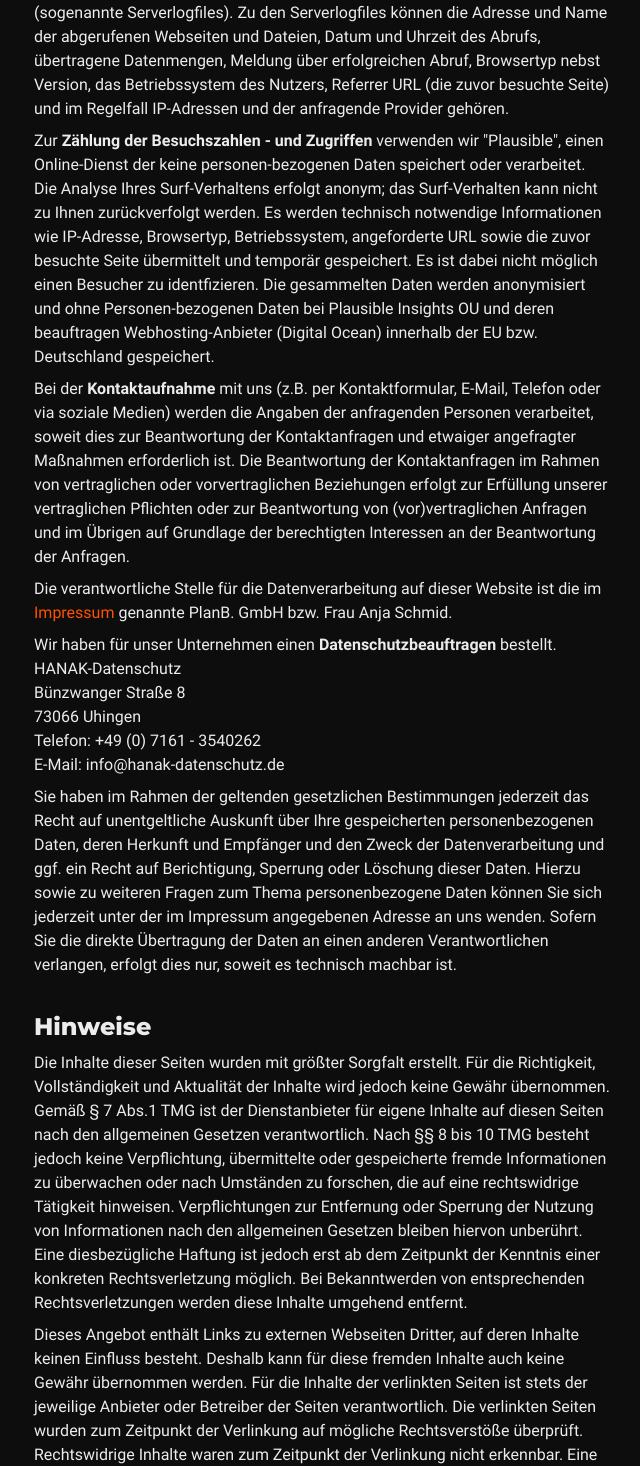
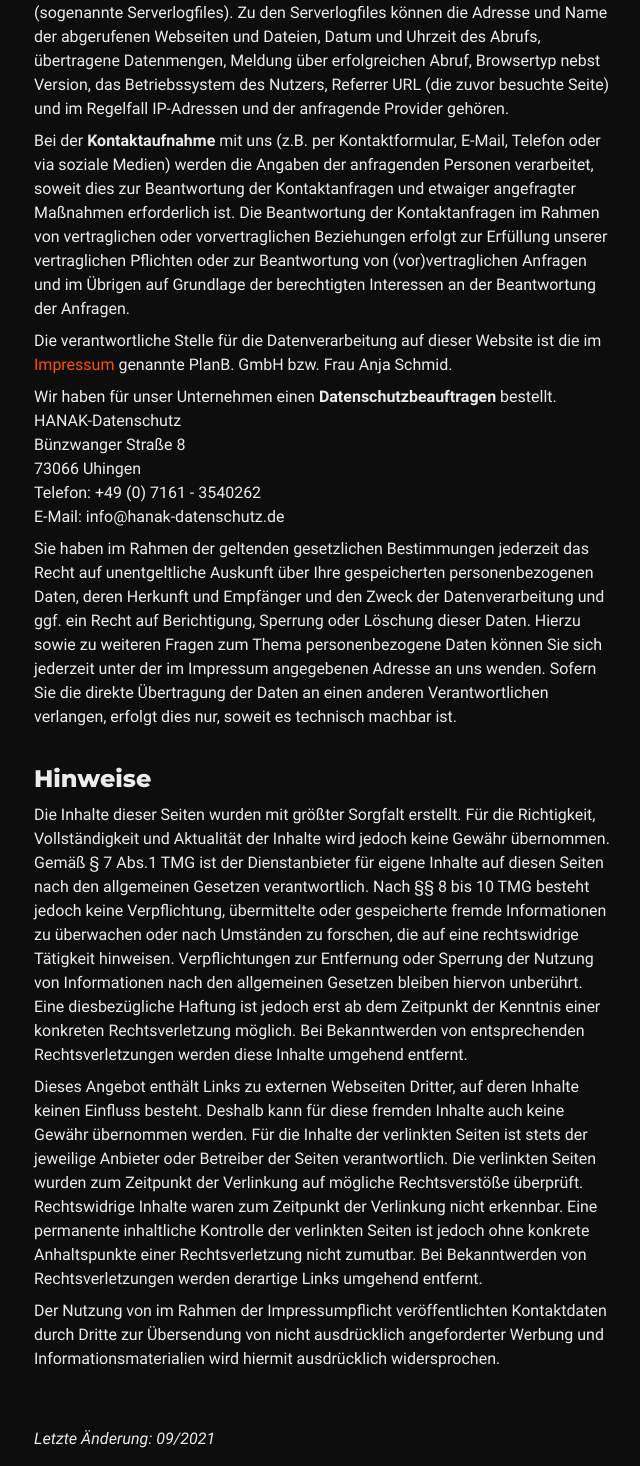
Before and after one commit to philippreiner/planb-nextjs, a Next.js app: page /datenschutz in a window 1280 px wide. Shown: the part 887-2353 px from the top of the page, without its empty margins (318-958 px from the left). Built offline with nearby package versions, Linux system fonts and the light colour scheme.

Commit message:
Datenschutz update

```diff
--- a/pages/datenschutz.js
+++ b/pages/datenschutz.js
@@ -47,7 +47,7 @@ export default function Home() {
         <p>
           Um dieses Onlineangebot sicher und effizient bereitstellen zu können,
           nehmen wir die Leistungen von einem oder mehreren <strong>Webhosting-Anbietern</strong>
-           in Anspruch, von deren Servern (bzw. von ihnen verwalteten Servern)
+            in Anspruch, von deren Servern (bzw. von ihnen verwalteten Servern)
           das Onlineangebot abgerufen werden kann. Zu diesen Zwecken können wir
           Infrastruktur- und Plattformdienstleistungen, Rechenkapazität,
           Speicherplatz und Datenbankdienste sowie Sicherheitsleistungen und
@@ -66,18 +66,6 @@ export default function Home() {
           Browsertyp nebst Version, das Betriebssystem des Nutzers, Referrer URL
           (die zuvor besuchte Seite) und im Regelfall IP-Adressen und der
           anfragende Provider gehören.
-        </p>
-        <p>
-          Zur <strong>Zählung der Besuchszahlen - und Zugriffen</strong> verwenden wir
-          "Plausible", einen Online-Dienst der keine personen-bezogenen Daten
-          speichert oder verarbeitet. Die Analyse Ihres Surf-Verhaltens erfolgt anonym; das Surf-Verhalten kann nicht zu Ihnen zurückverfolgt werden.    Es werden
-          technisch notwendige Informationen wie IP-Adresse, Browsertyp,
-          Betriebssystem, angeforderte URL sowie die zuvor besuchte Seite
-          übermittelt und temporär gespeichert. Es ist dabei nicht
-          möglich einen Besucher zu identfizieren. Die gesammelten Daten werden anonymisiert und ohne
-          Personen-bezogenen Daten bei Plausible Insights OU und
-          deren beauftragen Webhosting-Anbieter (Digital Ocean) innerhalb der EU
-          bzw. Deutschland gespeichert.
         </p>
         <p>
           Bei der <strong>Kontaktaufnahme</strong> mit uns (z.B. per Kontaktformular, E-Mail,
@@ -123,7 +111,7 @@ export default function Home() {
         <p>Dieses Angebot enthält Links zu externen Webseiten Dritter, auf deren Inhalte keinen Einfluss besteht. Deshalb kann für diese fremden Inhalte auch keine Gewähr übernommen werden. Für die Inhalte der verlinkten Seiten ist stets der jeweilige Anbieter oder Betreiber der Seiten verantwortlich. Die verlinkten Seiten wurden zum Zeitpunkt der Verlinkung auf mögliche Rechtsverstöße überprüft. Rechtswidrige Inhalte waren zum Zeitpunkt der Verlinkung nicht erkennbar. Eine permanente inhaltliche Kontrolle der verlinkten Seiten ist jedoch ohne konkrete Anhaltspunkte einer Rechtsverletzung nicht zumutbar. Bei Bekanntwerden von Rechtsverletzungen werden derartige Links umgehend entfernt.</p>
         <p>Der Nutzung von im Rahmen der Impressumpflicht veröffentlichten Kontaktdaten durch Dritte zur Übersendung von nicht ausdrücklich angeforderter Werbung und Informationsmaterialien wird hiermit ausdrücklich widersprochen.</p>
             <br/> <br/>
-            <em>Letzte Änderung: 01/2020</em>
+            <em>Letzte Änderung: 09/2021</em>
             </AccordionPanel>
           </AccordionItem>
 
```
Also changed, not shown: 1 other file (tests, documents, lock files or other folders).
